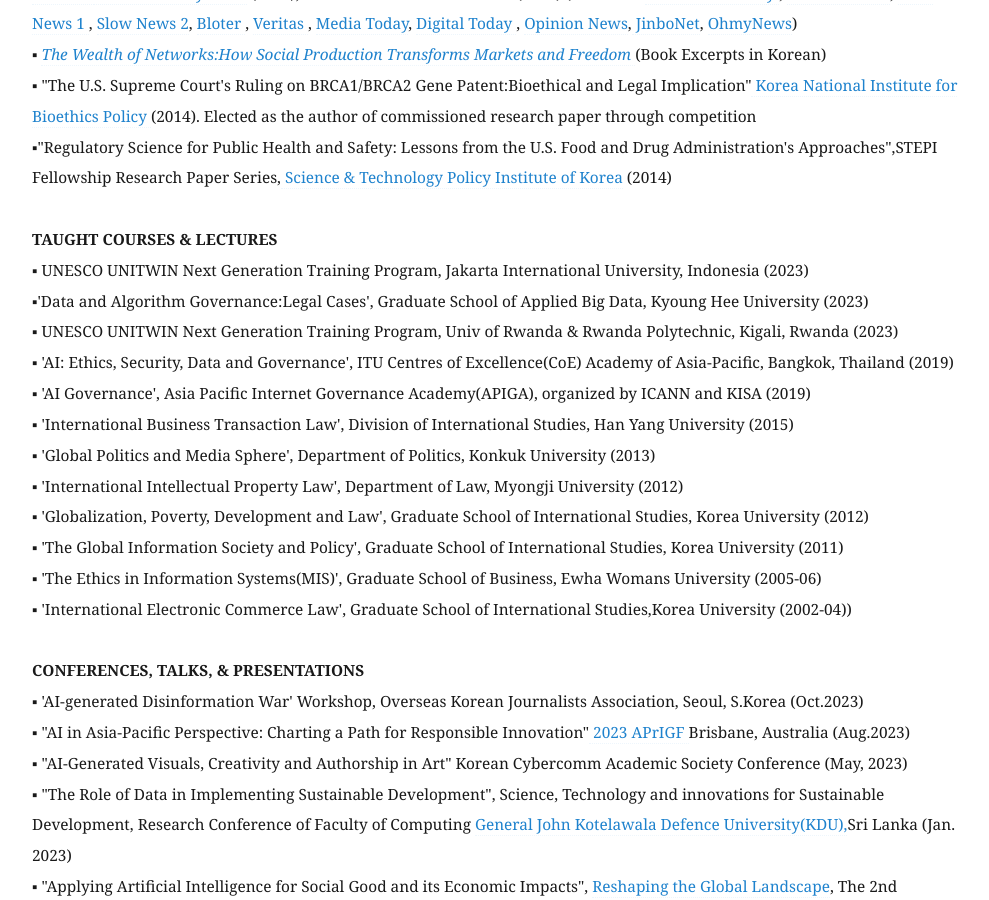
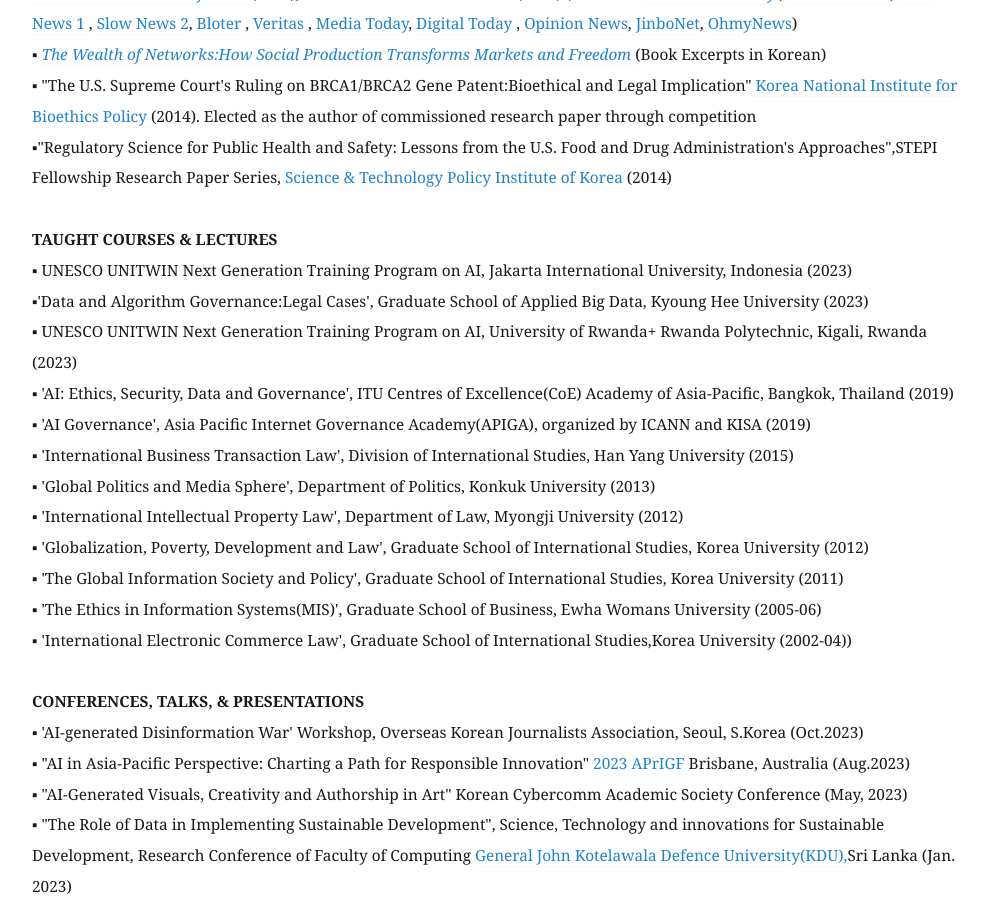
Before and after one commit to eunchangchoi/eunchangchoi.github.io, a Jekyll site: the page built from index.md, in a window 1280 px wide and 900 px high, scrolled down 3869 px. Shown: the whole window, without its empty margins (68-1057 px from the left). Built offline with Jekyll 4.4.1, drawn with Linux system fonts in a browser that asks for light colours.

Commit message:
Update index.md

```diff
--- a/index.md
+++ b/index.md
@@ -81,9 +81,9 @@
 ▪"Regulatory Science for Public Health and Safety: Lessons from the U.S. Food and Drug Administration's Approaches",STEPI Fellowship Research Paper Series,<a href="https://www.stepi.re.kr/site/stepien/main.do"> Science & Technology Policy Institute of Korea</a> (2014)<br>
      <br>
  <strong> TAUGHT COURSES & LECTURES</strong> <br>
-▪ UNESCO UNITWIN Next Generation Training Program, Jakarta International University, Indonesia (2023)  <br>
+▪ UNESCO UNITWIN Next Generation Training Program on AI, Jakarta International University, Indonesia (2023)  <br>
 ▪'Data and Algorithm Governance:Legal Cases', Graduate School of Applied Big Data, Kyoung Hee University (2023) <br>
-▪ UNESCO UNITWIN Next Generation Training Program, Univ of Rwanda & Rwanda Polytechnic, Kigali, Rwanda (2023) <br>
+▪ UNESCO UNITWIN Next Generation Training Program on AI, University of Rwanda+ Rwanda Polytechnic, Kigali, Rwanda (2023) <br>
 ▪ 'AI: Ethics, Security, Data and Governance', ITU Centres of Excellence(CoE) Academy of Asia-Pacific, Bangkok, Thailand (2019) <br>
 ▪ 'AI Governance', Asia Pacific Internet Governance Academy(APIGA), organized by ICANN and KISA (2019)  <br>
 ▪ 'International Business Transaction Law', Division of International Studies, Han Yang University (2015) <br>
```
